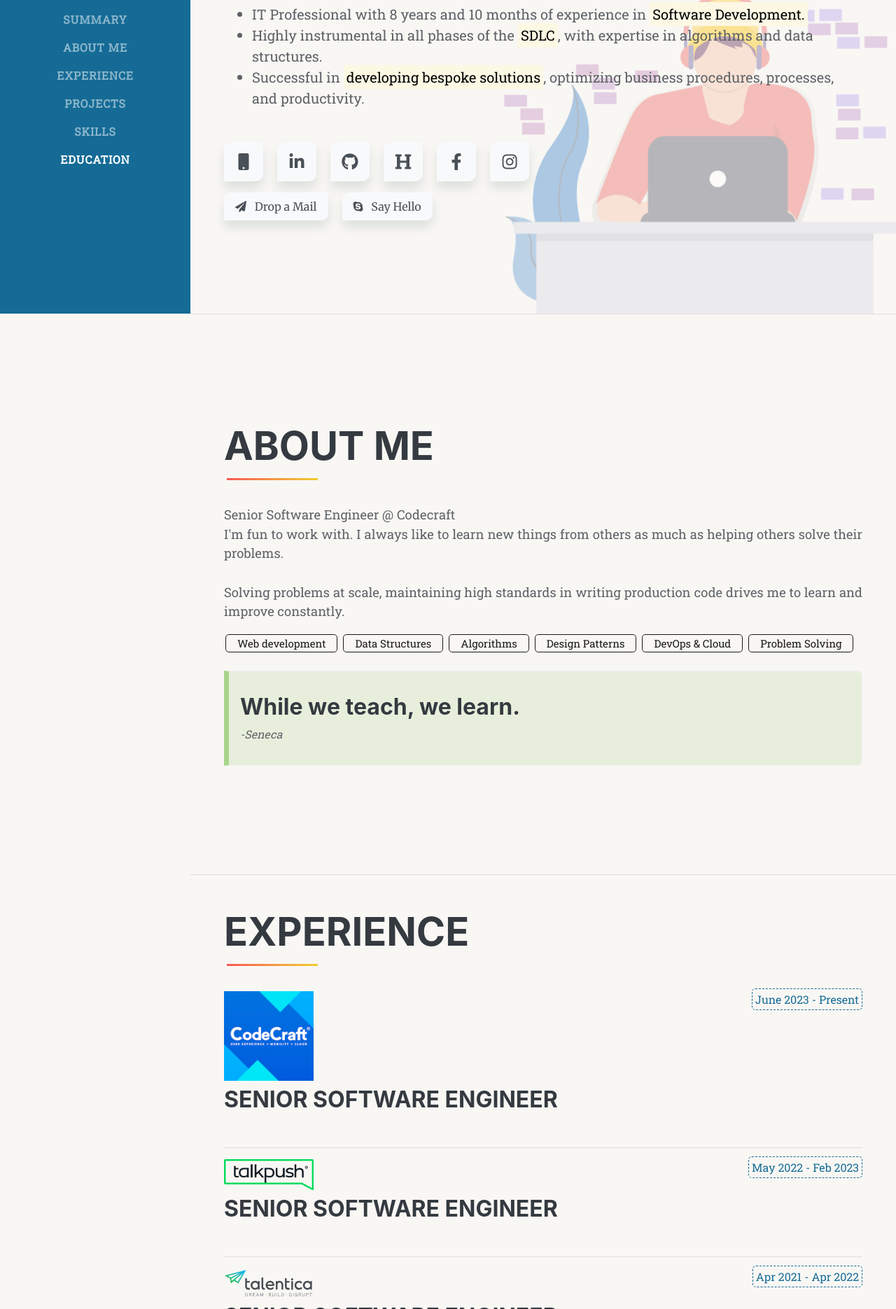
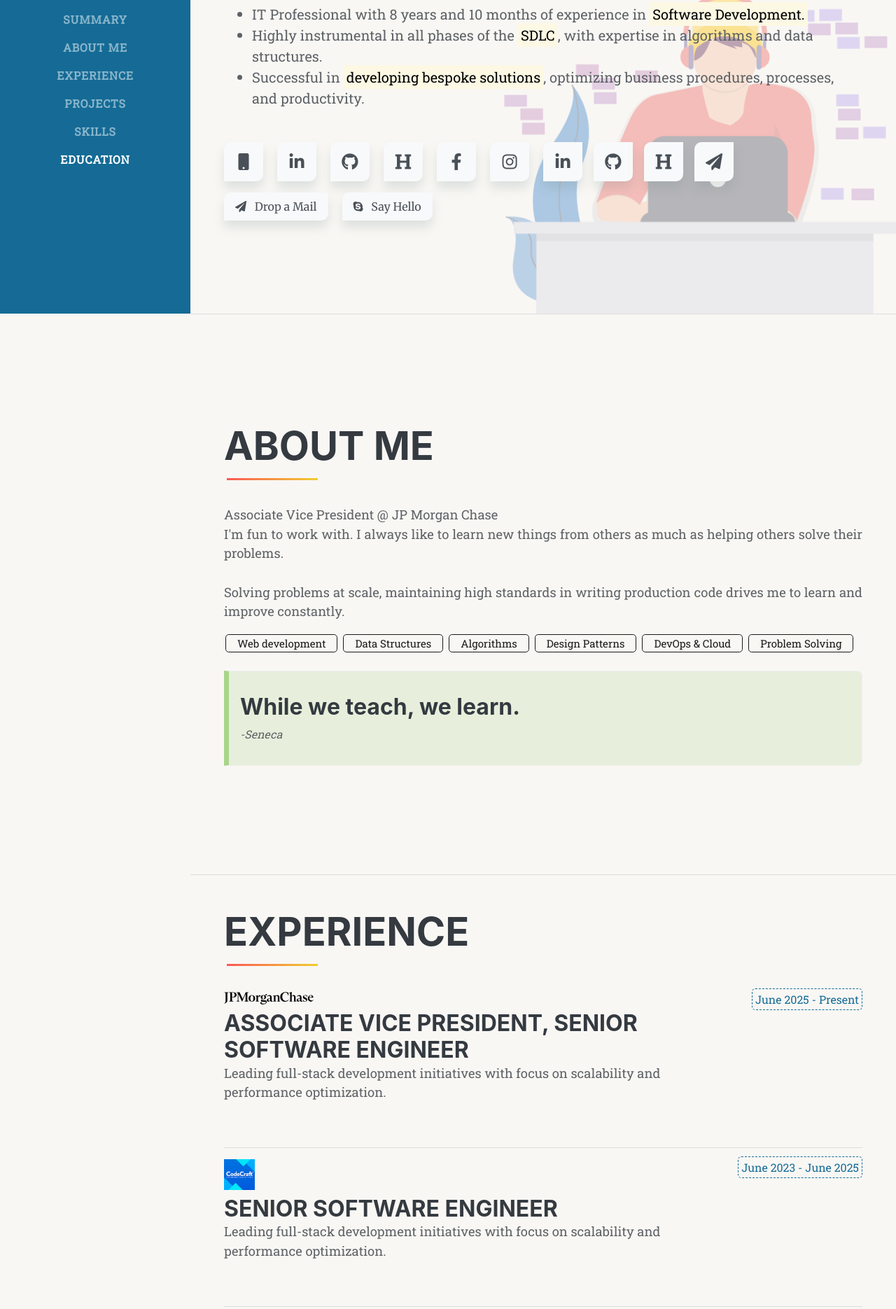
Before and after one commit to shubhamsinghchouhan/portfolio, a plain HTML site: page index.html in a window 1280 px wide. Shown: the part 352-2222 px from the top of the page at 70% size. Drawn offline with nearby package versions, Linux system fonts and the light colour scheme; a web font is replaced by a local one.

Commit message:
Added New JPMC Experience

```diff
--- /dev/null
+++ b/data.json
@@ -0,0 +1,104 @@
+{
+  "experience": [
+    {
+      "id": 1,
+      "company": "JP Morgan Chase",
+      "logo": "img/jpmorgan-chase-logo.svg",
+      "position": "Associate Vice President, Senior Software Engineer",
+      "duration": "June 2025 - Present",
+      "description": "Leading full-stack development initiatives with focus on scalability and performance optimization."
+    },
+    {
+      "id": 2,
+      "company": "Codecraft",
+      "logo": "img/codecraft-logo.png",
+      "position": "Senior Software Engineer",
+      "duration": "June 2023 - June 2025",
+      "description": "Leading full-stack development initiatives with focus on scalability and performance optimization."
+    },
+    {
+      "id": 3,
+      "company": "Talkpush",
+      "logo": "img/talkpush-logo.png",
+      "position": "Senior Software Engineer",
+      "duration": "May 2022 - Feb 2023",
+      "description": "Developed microservices architecture and implemented CI/CD pipelines."
+    },
+    {
+      "id": 4,
+      "company": "Talentica",
+      "logo": "img/talentica-logo.svg",
+      "position": "Senior Software Engineer",
+      "duration": "Apr 2021 - Apr 2022",
+      "description": "Architected cloud-native solutions and mentored junior developers."
+    },
+    {
+      "id": 5,
+      "company": "Harbinger",
+      "logo": "img/harbinger-logo.png",
+      "position": "Senior Software Engineer",
+      "duration": "Jan 2020 - Apr 2021",
+      "description": "Developed automation frameworks and deployment tools, managed ELK Stack monitoring."
+    },
+    {
+      "id": 6,
+      "company": "Thoughtmines",
+      "logo": "img/tmi-logo.png",
+      "position": "Software Engineer",
+      "duration": "Jun 2017 - Dec 2019",
+      "description": "Built NLP server platform components with focus on testing and deployment strategies."
+    }
+  ],
+  "skills": [
+    {
+      "category": "Web Development",
+      "level": "Expert"
+    },
+    {
+      "category": "Data Structures",
+      "level": "Expert"
+    },
+    {
+      "category": "Algorithms",
+      "level": "Expert"
+    },
+    {
+      "category": "Design Patterns",
+      "level": "Advanced"
+    },
+    {
+      "category": "DevOps & Cloud",
+      "level": "Advanced"
+    },
+    {
+      "category": "Problem Solving",
+      "level": "Expert"
+    }
+  ],
+  "social": [
+    {
+      "name": "LinkedIn",
+      "icon": "fab fa-linkedin-in",
+      "url": "https://www.linkedin.com/in/shubhamsinghchouhan/",
+      "type": "link"
+    },
+    {
+      "name": "GitHub",
+      "icon": "fab fa-github",
+      "url": "https://github.com/shubhamsinghchouhan",
+      "type": "link"
+    },
+    {
+      "name": "HackerRank",
+      "icon": "fas fa-heading",
+      "url": "https://www.hackerrank.com/shubhamschouhan",
+      "type": "link"
+    },
+    {
+      "name": "Contact",
+      "icon": "fas fa-paper-plane",
+      "url": "mailto:shubhamsinghchouhan@live.com",
+      "type": "action"
+    }
+  ]
+}
--- a/index.html
+++ b/index.html
@@ -281,7 +281,7 @@
             <span class="section-heading">About Me</span>
           </h2>
           <p class="lead text-justify" data-aos="fade-right">
-            Senior Software Engineer @ Codecraft<br>
+            Associate Vice President @ JP Morgan Chase<br>
             I'm fun to work with. I always like to learn new things from others as much as
             helping others solve their problems.<br><br>
             Solving problems at scale, maintaining high standards in writing production code
@@ -312,9 +312,28 @@
           <h2 class="mb-5" data-aos="fade-down">
             <span class="section-heading">Experience</span>
           </h2>
+
           <div class="resume-item d-flex flex-column flex-md-row mb-5" data-aos="fade-up" >
             <div class="resume-content mr-auto">
-              <img src="img/codecraft-logo.png" alt="Codecraft" style="max-width: 8rem; margin-bottom:0.5rem;">
+              <img src="img/jpmorgan-chase-logo.svg" alt="JP Morgan Chase" style="max-width: 8rem; margin-bottom:0.5rem;">
+              <h3 class="mb-0">Associate Vice President</h3>
+              <!-- <p>
+                <ul>
+                  <li>Agile development using <mark>Jira, Jenkins, SVN</mark>.</li>
+                  <li>Worked with the senior software developer to understand the product and technologies used.</li>
+                  <li>Modelling of network devices into logical entities.</li>
+                </ul>
+              </p> -->
+            </div>
+            <div class="resume-date text-md-right"  data-aos="fade-up" >
+              <span class="resume-date-box text-primary">June 2025 - Present</span>
+            </div>
+          </div>
+
+          <hr>
+          <div class="resume-item d-flex flex-column flex-md-row mb-5" data-aos="fade-up" >
+            <div class="resume-content mr-auto">
+              <img src="img/codecraft-logo.png" alt="Codecraft" style="max-width: 8rem; margin-bottom:0.5rem; object-fit: cover; width: 189px; height: 44px;">
               <h3 class="mb-0">Senior Software Engineer</h3>
               <!-- <p>
                 <ul>
@@ -325,7 +344,7 @@
               </p> -->
             </div>
             <div class="resume-date text-md-right"  data-aos="fade-up" >
-              <span class="resume-date-box text-primary">June 2023 - Present</span>
+              <span class="resume-date-box text-primary">June 2023 - June 2025</span>
             </div>
           </div>
 
@@ -1614,6 +1633,7 @@
     <script src="vendor/jquery-easing/jquery.easing.min.js"></script>
 
     <!-- Custom scripts for this website -->
+    <script src="js/app.js"></script>
     <script src="js/index.js"></script>
     <script src="js/resume.min.js"></script>
     <script src="https://unpkg.com/aos@2.3.1/dist/aos.js"></script>
--- /dev/null
+++ b/js/app.js
@@ -0,0 +1,164 @@
+// Portfolio App - Loads dynamic content from data.json
+const app = {
+  data: null,
+
+  // Initialize app
+  async init() {
+    await this.loadData();
+    this.initExperience();
+    this.initSkills();
+    this.initSocialLinks();
+  },
+
+  // Load data from data.json
+  async loadData() {
+    try {
+      const response = await fetch('data.json');
+      if (!response.ok) throw new Error('Failed to load data.json');
+      this.data = await response.json();
+      console.log('Data loaded successfully', this.data);
+    } catch (error) {
+      console.error('Error loading data:', error);
+    }
+  },
+
+  // Render experience items from data.json
+  initExperience() {
+    if (!this.data || !this.data.experience) return;
+
+    const experienceContainer = document.querySelector('#experience .my-auto');
+    if (!experienceContainer) return;
+
+    // Find the container for experience items (after the h2)
+    let experienceItemsContainer = experienceContainer.querySelector('.experience-items');
+
+    if (!experienceItemsContainer) {
+      // Create container if it doesn't exist
+      experienceItemsContainer = document.createElement('div');
+      experienceItemsContainer.className = 'experience-items';
+      const heading = experienceContainer.querySelector('h2');
+      if (heading) {
+        heading.after(experienceItemsContainer);
+      }
+    }
+
+    // Clear existing items (keep only h2 heading)
+    const existingItems = experienceItemsContainer.querySelectorAll('.resume-item');
+    existingItems.forEach(item => item.remove());
+
+    // Render each experience item
+    this.data.experience.forEach((exp, index) => {
+      const itemHTML = `
+        <div class="resume-item d-flex flex-column flex-md-row mb-5" data-aos="fade-up">
+          <div class="resume-content mr-auto">
+            <img src="${exp.logo}" alt="${exp.company}" style="max-width: 8rem; margin-bottom:0.5rem; object-fit: cover; max-height: 44px;">
+            <h3 class="mb-0">${exp.position}</h3>
+            <p class="lead">${exp.description}</p>
+          </div>
+          <div class="resume-date text-md-right" data-aos="fade-up">
+            <span class="resume-date-box text-primary">${exp.duration}</span>
+          </div>
+        </div>
+        ${index < this.data.experience.length - 1 ? '<hr>' : ''}
+      `;
+      experienceItemsContainer.insertAdjacentHTML('beforeend', itemHTML);
+    });
+
+    // Reinitialize AOS for new elements
+    if (typeof AOS !== 'undefined') {
+      AOS.refresh();
+    }
+  },
+
+  // Render skills from data.json
+  initSkills() {
+    if (!this.data || !this.data.skills) return;
+
+    const skillsTable = document.querySelector('#skills table tbody');
+    if (!skillsTable) return;
+
+    // Create skills by category row if it doesn't exist
+    let skillsRow = skillsTable.querySelector('tr.skills-row');
+    if (!skillsRow) {
+      skillsRow = document.createElement('tr');
+      skillsRow.className = 'skills-row';
+      skillsRow.setAttribute('data-aos', 'fade-right');
+      skillsRow.innerHTML = `
+        <th scope="row">Expert Skills</th>
+        <td colspan="2" id="skills-container"></td>
+      `;
+      // Insert after the first row
+      if (skillsTable.querySelector('tr')) {
+        skillsTable.querySelector('tr').after(skillsRow);
+      }
+    }
+
+    const skillsContainer = document.getElementById('skills-container');
+    if (skillsContainer) {
+      skillsContainer.innerHTML = '';
+      this.data.skills.forEach(skill => {
+        const chipHTML = `<div class="chip chip-border-primary">${skill.category} <small>(${skill.level})</small></div>`;
+        skillsContainer.insertAdjacentHTML('beforeend', chipHTML);
+      });
+    }
+  },
+
+  // Render social links from data.json
+  initSocialLinks() {
+    if (!this.data || !this.data.social) return;
+
+    const socialIcons = document.querySelector('.social-icons');
+    if (!socialIcons) return;
+
+    // Clear existing social links (keep Font Awesome icons placeholder)
+    const existingLinks = socialIcons.querySelectorAll('a');
+
+    // Create links from data.json
+    this.data.social.forEach(social => {
+      // Check if link already exists
+      let link = Array.from(existingLinks).find(a => a.title === social.name);
+
+      if (!link) {
+        link = document.createElement('a');
+        link.className = 'social-link';
+        link.setAttribute('data-placement', 'top');
+        link.setAttribute('data-toggle', 'tooltip');
+        link.title = social.name;
+        link.target = '_blank';
+        link.rel = 'noopener noreferrer';
+        socialIcons.appendChild(link);
+      }
+
+      // Update link
+      if (social.type === 'link') {
+        link.href = social.url;
+      } else if (social.type === 'action') {
+        if (social.url.startsWith('mailto:')) {
+          link.href = social.url;
+        } else if (social.url.startsWith('tel:')) {
+          link.href = social.url;
+        } else {
+          link.href = social.url;
+        }
+      }
+
+      // Update icon
+      link.innerHTML = `<i class="${social.icon}"></i>`;
+    });
+  }
+};
+
+// Initialize when DOM is ready
+document.addEventListener('DOMContentLoaded', () => {
+  app.init();
+
+  // Reinitialize tooltips
+  if (typeof $ !== 'undefined') {
+    $('[data-toggle="tooltip"]').tooltip();
+  }
+
+  // Reinitialize AOS
+  if (typeof AOS !== 'undefined') {
+    AOS.init();
+  }
+});
```
Also changed, not shown: img/jpmorgan-chase-logo.png (added), img/jpmorgan-chase-logo.svg (added), img/person-illustration.svg (added), 1 other file.
